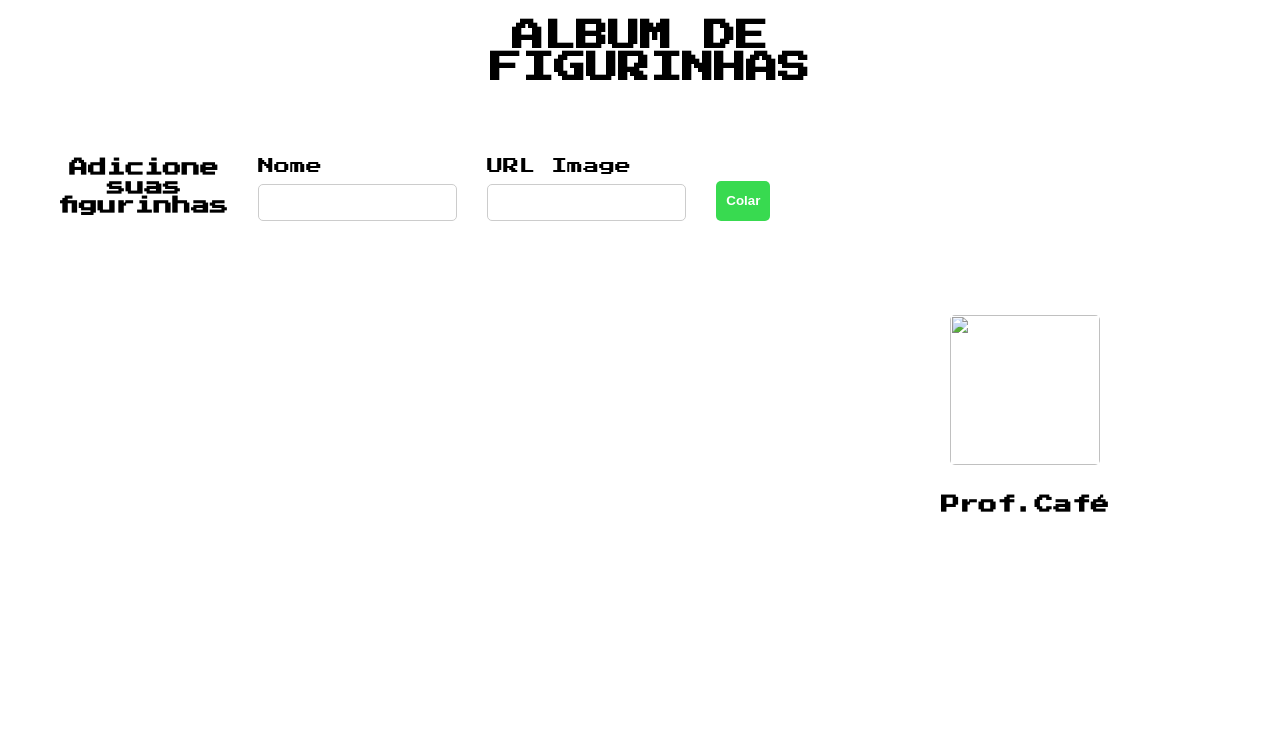
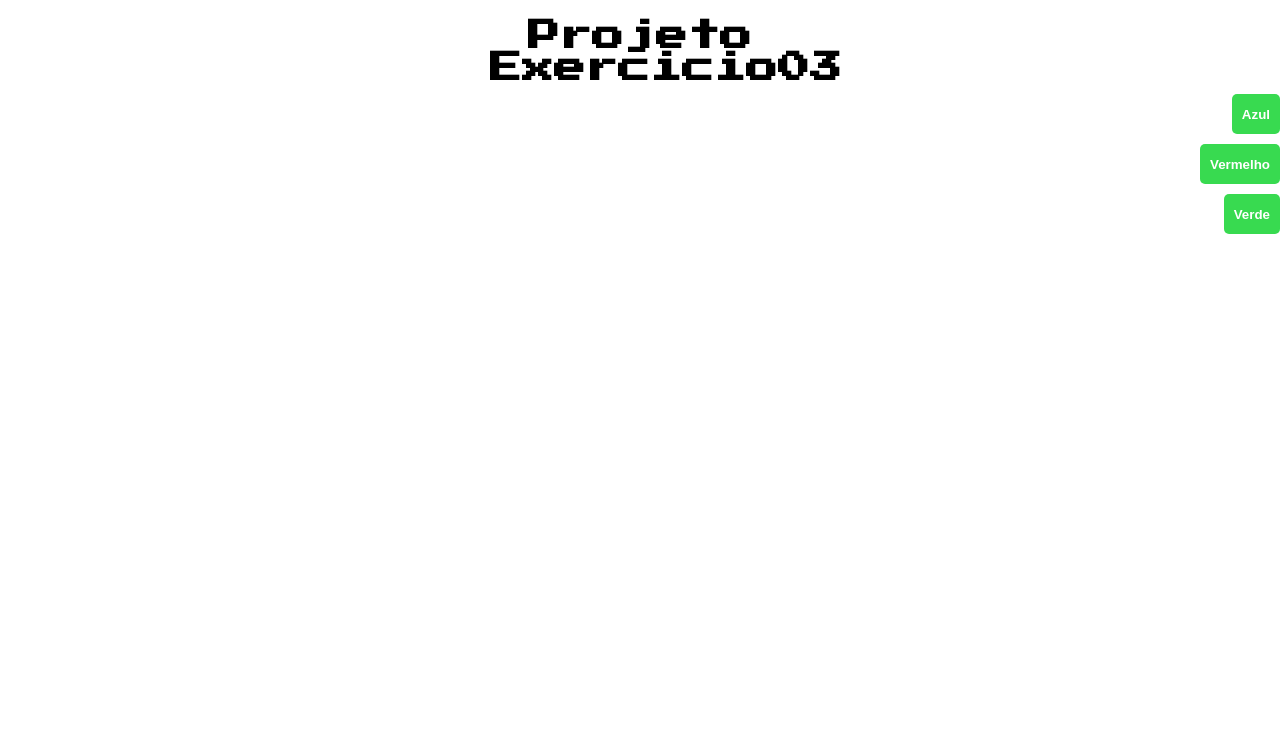
Before and after one commit to Rudrian/AtividadeJS-3, a plain HTML site: page index.html in a window 1280 px wide. Drawn offline with Linux system fonts and the light colour scheme; files that its build step writes are made by us from their sources; files whose address does not match are found by name.

Commit message:
Update index.html

```diff
--- a/index.html
+++ b/index.html
@@ -1,44 +1,16 @@
 <!DOCTYPE html>
 <html lang="pt-br">
-
 <head>
     <meta charset="UTF-8">
     <meta name="viewport" content="width=device-width, initial-scale=1.0">
     <title>Document</title>
     <link rel="stylesheet" href="css/style.css">
 </head>
-
 <body>
-    <h1>ALBUM DE FIGURINHAS</h1>
-    <div class="container">
-        <div class="esquerda">
-            <div class="addfig">
-                <h3>Adicione suas figurinhas</h3>
-                <div class="item-input">
-                    <label for="nome">Nome</label>
-                    <input type="text" id="nome">
-                </div>
-                <div class="item-input">
-                    <label for="url-img">URL Image</label>
-                    <input type="text" id="url-img">
-                </div>
-
-                <button onclick="adicionar()">Colar</button>
-            </div>
-            <div class="album">
-                <div class="capa"></div>
-            </div>
-        </div>
-        <div class="figurinhas">
-            <div id="item-group" class="item-group">
-                <div class="item">
-                    <img src="img/profCafe.png" alt="">
-                    <h3>Prof.Café</h3>
-                </div>
-            </div>
-        </div>
-    </div>
+	 <h1>Projeto Exercicio03</h1>
+     <button onclick="mudaCor('azul')">Azul</button>
+     <button onclick="mudaCor('vermelho')">Vermelho</button>
+     <button onclick="mudaCor('verde')">Verde</button>
     <script src="js/script.js"></script>
 </body>
-
 </html>
```
